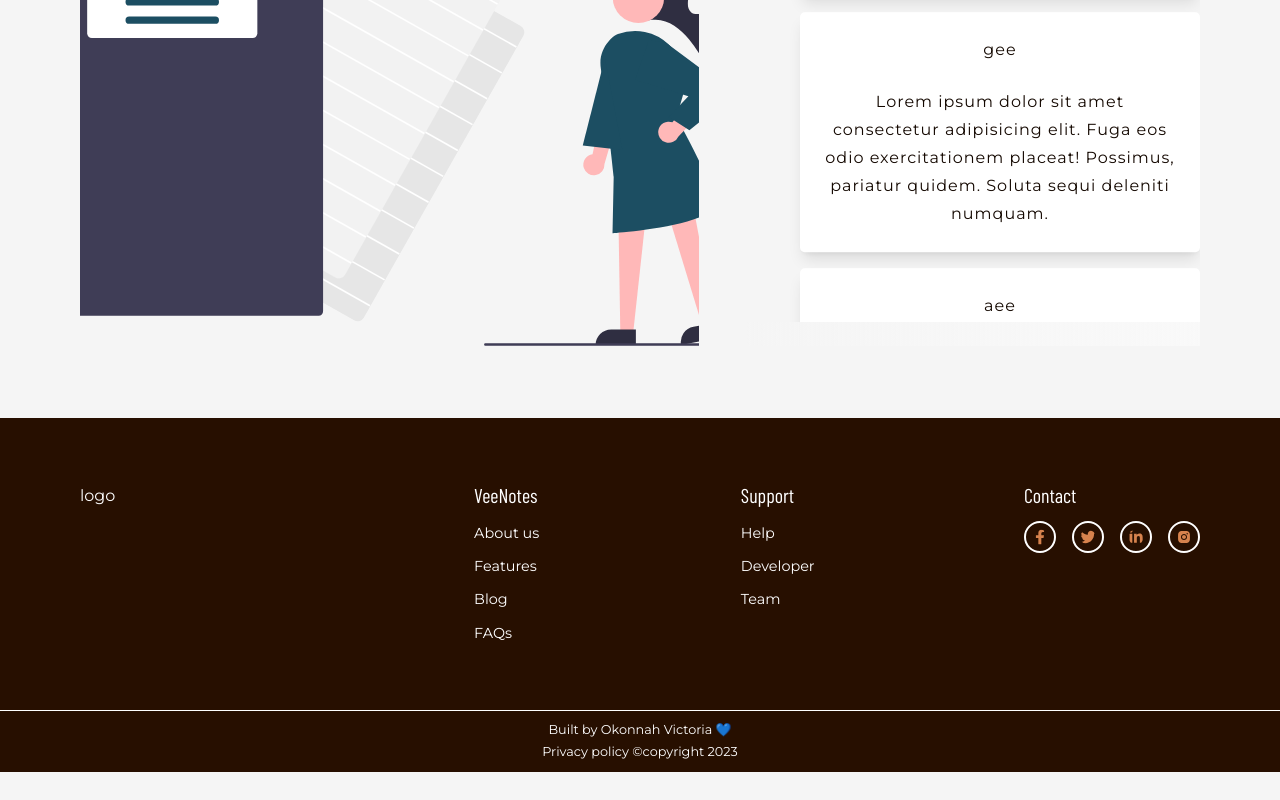
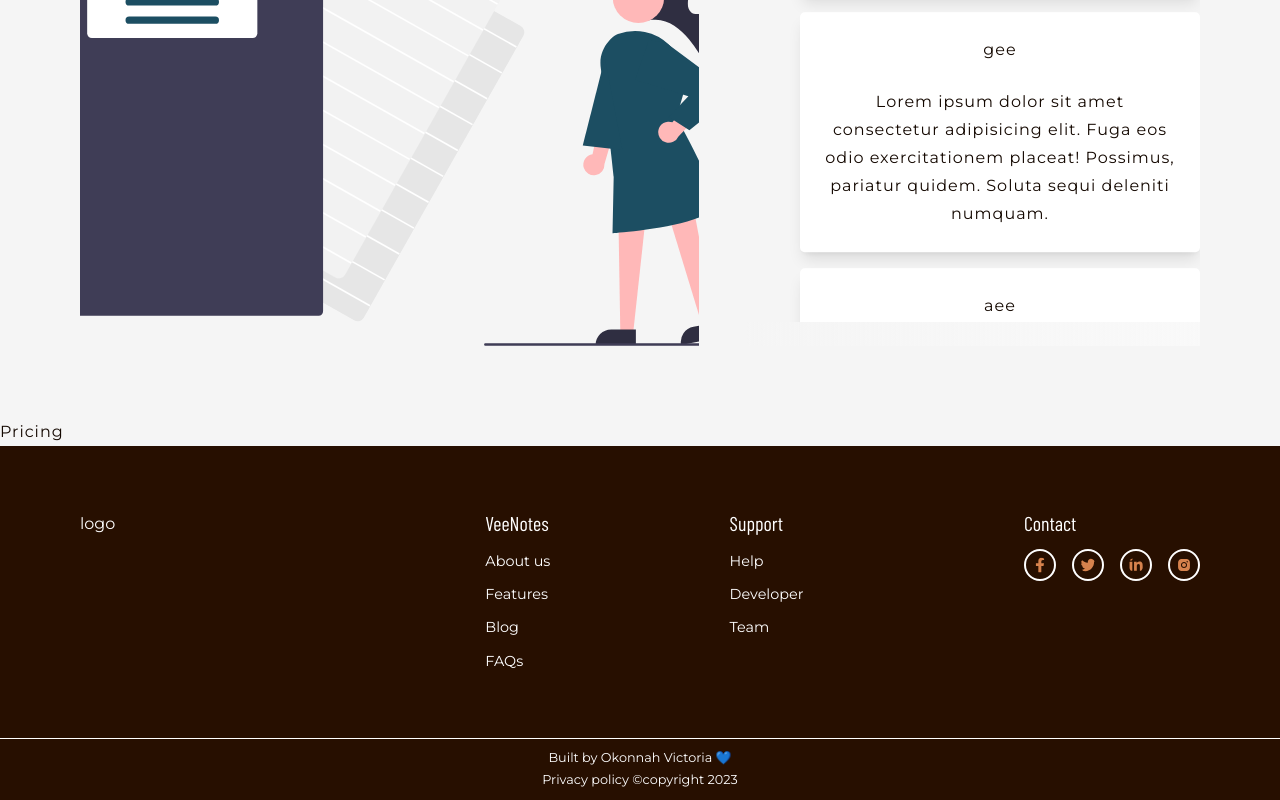
Before and after one commit to Vhickyy/Note-Client, a React (Vite) app: page / in a window 1280 px wide. Shown: the part 1421-2221 px from the top of the page. Before the commit the page ends 2193 px from the top, so only its background shows below. Built offline with nearby package versions, Linux system fonts and the light colour scheme.

Commit message:
initial hodt

```diff
--- a/src/Pages/Home.tsx
+++ b/src/Pages/Home.tsx
@@ -11,7 +11,7 @@ const Home = () => {
     <main>
       <Details/>
       <Reviews/>
-      {/* <Pricing/> */}
+      <Pricing/>
       <Footer/>
     </main>
     </>
--- a/src/components/homeComponent/Footer.tsx
+++ b/src/components/homeComponent/Footer.tsx
@@ -120,7 +120,7 @@ const Wrapper = styled.footer`
     }
     @media screen and (min-width: 800px) {
         .support-contact{
-            width: 41%;
+            width: 42%;
             /* background-color: green; */
             flex-direction: row;
             justify-content: space-between;
--- a/src/components/homeComponent/Pricing.tsx
+++ b/src/components/homeComponent/Pricing.tsx
@@ -1,4 +1,3 @@
-import React from 'react'
 
 const Pricing = () => {
   return (
```
